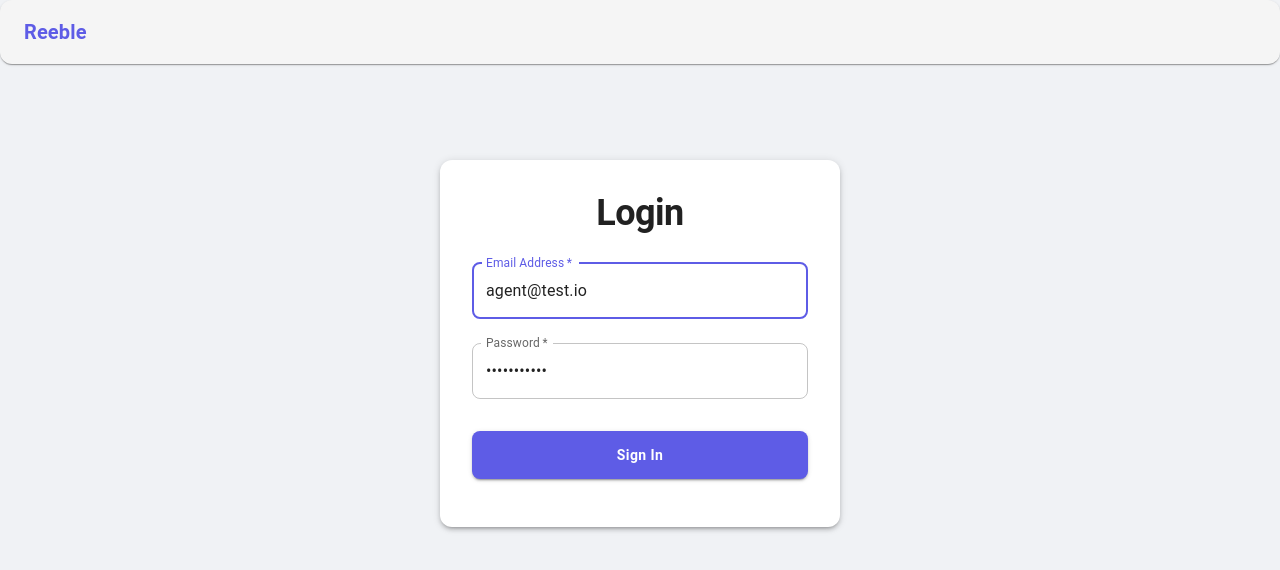
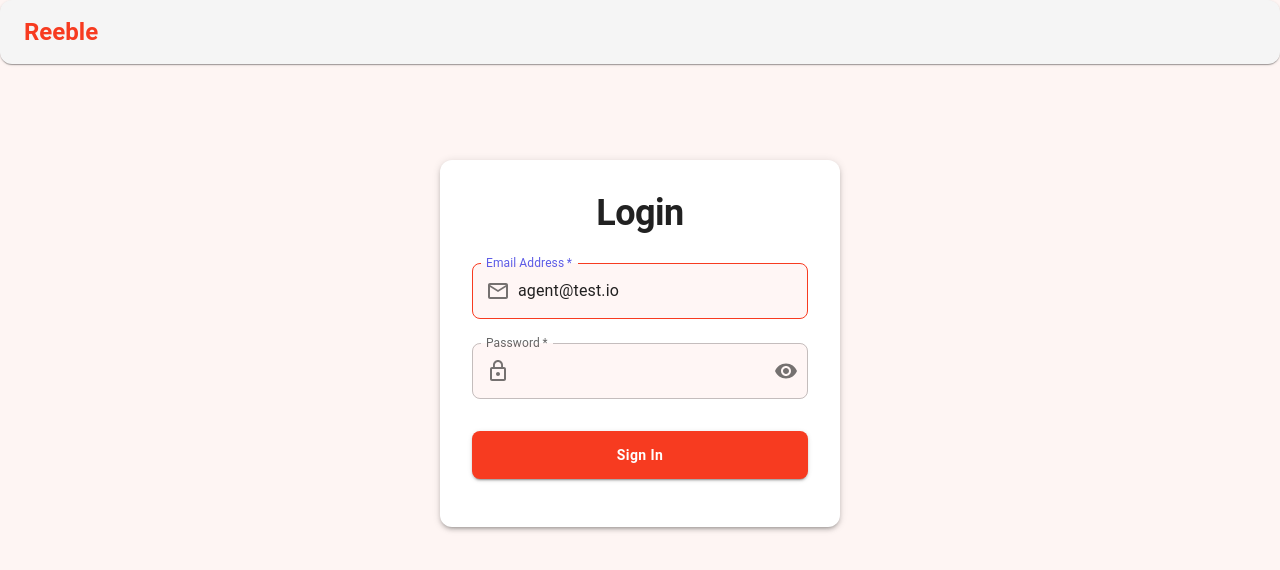
Before and after one commit to magicdragon919/reeble-home-assignment, a React (Vite) app in the folder frontend/: page /login in a window 1280 px wide. Shown: the top 570 px of the page. Built offline with nearby package versions, Linux system fonts and the light colour scheme; no server answers.

Commit message:
feat: Modify the css.

```diff
--- a/frontend/src/components/AdminTemplateTable.tsx
+++ b/frontend/src/components/AdminTemplateTable.tsx
@@ -17,7 +17,7 @@ export const TemplateTable = ({ data }: any) => {
               <TableRow>
                 <TableCell sx={{ fontWeight: 'bold' }}>Template Name</TableCell>
                 <TableCell sx={{ fontWeight: 'bold' }}>Owner (Agent)</TableCell>
-                <TableCell sx={{ fontWeight: 'bold' }}>Latest Submission By</TableCell>
+                <TableCell sx={{ fontWeight: 'bold' }}>Latest Submission Created</TableCell>
                 <TableCell sx={{ fontWeight: 'bold' }}>View</TableCell>
               </TableRow>
             </TableHead>
@@ -27,16 +27,17 @@ export const TemplateTable = ({ data }: any) => {
                   <TableCell>{item.template.title}</TableCell>
                   <TableCell>{item.owner.email}</TableCell>
                   <TableCell>
-                    {item.latest_submission ? `User ID: ${item.latest_submission.buyer_id}` : 'N/A'}
+                    {item.latest_submission ? (new Date(item.latest_submission.created_at).toLocaleDateString()) : 'N/A'}
                   </TableCell>
                   <TableCell>
                     {item.latest_submission?.filled_pdf_url ? (
                       <Button
                         variant="outlined"
-                        startIcon={<VisibilityIcon />}
+                        startIcon={<VisibilityIcon htmlColor='#f73b20' />}
                         href={item.latest_submission.filled_pdf_url}
                         target="_blank"
                         rel="noopener noreferrer"
+                        sx={{ color: '#f73b20', backgroundColor: '#f73b200d', border: 'none' }}
                       >
                         PDF
                       </Button>
--- a/frontend/src/components/CreateSubmissionModal.tsx
+++ b/frontend/src/components/CreateSubmissionModal.tsx
@@ -159,8 +159,14 @@ export const CreateSubmissionModal = ({ open, onClose, onSubmitSuccess }: Create
         {feedback && <Alert severity={feedback.severity} sx={{ mt: 3 }}>{feedback.message}</Alert>}
       </DialogContent>
       <DialogActions>
-        <Button onClick={onClose} disabled={isSubmitting}>Cancel</Button>
-        <Button type="submit" form="fill-form" variant="contained" disabled={isSubmitting || !selectedTemplateId || fields.length === 0}>
+        <Button onClick={onClose} disabled={isSubmitting} sx={{backgroundColor: '#f73b200d', color: '#f73b20'}}>Cancel</Button>
+        <Button
+          type="submit"
+          form="fill-form"
+          variant="contained"
+          disabled={isSubmitting || !selectedTemplateId || fields.length === 0}
+          sx={{ backgroundColor: '#f73b20f0'}}
+        >
           {isSubmitting ? <CircularProgress size={24} color="inherit" /> : 'Submit Form'}
         </Button>
       </DialogActions>
--- a/frontend/src/components/Layout.tsx
+++ b/frontend/src/components/Layout.tsx
@@ -17,14 +17,14 @@ export const Layout = () => {
         <Container maxWidth="xl">
           <Toolbar disableGutters>
             <Link component={RouterLink} to="/" sx={{ flexGrow: 1, textDecoration: 'none' }}>
-              <Typography variant="h6" color="primary" sx={{ fontWeight: 'bold' }}>
+              <Typography variant="h5" color="primary" sx={{ fontWeight: 'bold', color: '#f73b20' }}>
                 Reeble
               </Typography>
             </Link>
 
             {isAuthenticated && user && (
               <Box>
-                <Button onClick={handleLogout} variant="outlined" sx={{ ml: 2 }}>
+                <Button onClick={handleLogout} variant="outlined" sx={{ ml: 2, backgroundColor: '#f73b200d', color: '#f73b20', border: 'none' }}>
                   Logout
                 </Button>
               </Box>
--- a/frontend/src/components/UploadTemplateModal.tsx
+++ b/frontend/src/components/UploadTemplateModal.tsx
@@ -86,7 +86,7 @@ export const UploadTemplateModal = ({ open, onClose, onUploadSuccess }: UploadTe
         )}
       </DialogContent>
       <DialogActions>
-        <Button onClick={onClose} disabled={isLoading}>Cancel</Button>
+        <Button onClick={onClose} disabled={isLoading} sx={{ color: '#f73b20', backgroundColor: '#f73b200d', fontWeight: 'bold' }}>Cancel</Button>
       </DialogActions>
     </Dialog>
   );
--- a/frontend/src/pages/Login.tsx
+++ b/frontend/src/pages/Login.tsx
@@ -1,15 +1,20 @@
 import React, { useState } from 'react';
 import { useAuth } from '../contexts/AuthContext';
 import { useNavigate } from 'react-router-dom';
-import { Box, TextField, Button, Typography, Paper, Alert, CircularProgress } from '@mui/material';
+import { Box, TextField, Button, Typography, Paper, Alert, CircularProgress, InputAdornment, IconButton } from '@mui/material';
+import { Email as EmailIcon, Lock as LockIcon, Visibility, VisibilityOff, Language as LanguageIcon, Cookie as CookieIcon, Lock, LockOutline, EmailOutlined, } from '@mui/icons-material'
 
 export const Login = () => {
   const [email, setEmail] = useState('agent@test.io');
   const [password, setPassword] = useState('password123');
+  const [showPassword, setShowPassword] = useState(false);
   const [error, setError] = useState('');
   const [isLoading, setIsLoading] = useState(false);
   const { login } = useAuth();
   const navigate = useNavigate();
+
+  const handleClickShowPassword = () => setShowPassword((show) => !show);
+  const handleMouseDownPassword = (event: any) => event.preventDefault();
 
   const handleSubmit = async (e: React.FormEvent) => {
     e.preventDefault();
@@ -43,18 +48,26 @@ export const Login = () => {
             autoComplete="email"
             autoFocus
             value={email}
+            InputProps={{ disableUnderline: true, sx: { borderRadius: '8px', bgcolor: '#fff6f5' },
+              startAdornment: (<InputAdornment position='start'><EmailOutlined></EmailOutlined></InputAdornment>)
+            }}
             onChange={e => setEmail(e.target.value)}
           />
           <TextField
+            fullWidth
+            required
             margin="normal"
-            required
-            fullWidth
             name="password"
             label="Password"
-            type="password"
+            type={showPassword ? 'text' : 'password'}
             id="password"
             autoComplete="current-password"
-            value={password}
+            variant="outlined"
+            InputProps={{ disableUnderline: true, sx: { borderRadius: '8px', bgcolor: '#fff6f5' },
+              endAdornment: (<InputAdornment position="end"><IconButton aria-label="toggle password visibility" onClick={handleClickShowPassword} onMouseDown={handleMouseDownPassword} edge="end">{showPassword ? <VisibilityOff /> : <Visibility />}</IconButton></InputAdornment>),
+              startAdornment: (<InputAdornment position='start'><LockOutline></LockOutline></InputAdornment>)
+            }}
+            sx={{ mb: 1 }}
             onChange={e => setPassword(e.target.value)}
           />
           {error && <Alert severity="error" sx={{ mt: 2 }}>{error}</Alert>}
@@ -63,7 +76,7 @@ export const Login = () => {
             fullWidth
             variant="contained"
             disabled={isLoading}
-            sx={{ mt: 3, mb: 2, py: 1.5 }}
+            sx={{ mt: 3, mb: 2, py: 1.5, backgroundColor: "#f73b20" }}
           >
             {isLoading ? <CircularProgress size={24} color="inherit" /> : 'Sign In'}
           </Button>
--- a/frontend/src/sections/AdminDashboard.tsx
+++ b/frontend/src/sections/AdminDashboard.tsx
@@ -34,7 +34,7 @@ export const AdminDashboard = () => {
 
   return (
     <Paper sx={{ p: 4 }}>
-      <Typography variant="h2" component="h1" gutterBottom>
+      <Typography variant="h2" component="h1" gutterBottom color='#f73b20'>
         Admin Dashboard
       </Typography>
       <TemplateTable data={data}/>
--- a/frontend/src/sections/AgentDashboard.tsx
+++ b/frontend/src/sections/AgentDashboard.tsx
@@ -62,16 +62,16 @@ export const AgentDashboard = () => {
     <Paper sx={{ p: { xs: 2, sm: 3, md: 4 }, width: '100%' }}>
       {/* --- HEADER --- */}
       <Box sx={{ display: 'flex', justifyContent: 'space-between', alignItems: 'center', mb: 3, flexWrap: 'wrap', gap: 2 }}>
-        <Typography variant="h4" component="h1">
+        <Typography variant="h4" component="h1" sx={{ color: '#f73b20', fontWeight: 'bold' }}>
           Template Management
         </Typography>
-        <Button variant="contained" size="large" onClick={() => setIsModalOpen(true)}>
+        <Button variant="contained" size="large" onClick={() => setIsModalOpen(true)} sx={{ backgroundColor: '#f73b20', fontWeight: 'bold' }}>
           Upload New Template
         </Button>
       </Box>
 
       {/* --- TEMPLATES TABLE --- */}
-      <Typography variant="h6" gutterBottom>
+      <Typography variant="h5" gutterBottom sx={{ fontWeight: 'bold' }}>
         My Uploaded Templates
       </Typography>
 
@@ -114,11 +114,11 @@ export const AgentDashboard = () => {
                     <TableCell>{new Date(template.created_at).toLocaleDateString()}</TableCell>
                     <TableCell align="right">
                       <IconButton aria-label="view" color="primary">
-                        <VisibilityIcon />
+                        <VisibilityIcon htmlColor='#f73b20'/>
                       </IconButton>
-                      <IconButton aria-label="delete" color="error" onClick={() => handleDeleteTemplate(template.id)}>
+                      {/* <IconButton aria-label="delete" color="error" onClick={() => handleDeleteTemplate(template.id)}>
                         <DeleteIcon />
-                      </IconButton>
+                      </IconButton> */}
                     </TableCell>
                   </TableRow>
                 ))
--- a/frontend/src/theme.ts
+++ b/frontend/src/theme.ts
@@ -9,7 +9,7 @@ const theme = createTheme({
       main: '#7e7deb',
     },
     background: {
-      default: '#f0f2f5', // Light grey background
+      default: '#f73b200d', // Light grey background
       paper: '#ffffff',
     },
   },
@@ -54,7 +54,24 @@ const theme = createTheme({
         root: {
           '& .MuiOutlinedInput-root': {
             borderRadius: 8,
-          }
+            border: 'none',
+            '&.Mui-focused fieldset': {
+              border: '1px solid #f73b20',
+            }
+          },
+        }
+      }
+    },
+    MuiFormControl: {
+      styleOverrides: {
+        root: {
+          '& .MuiOutlinedInput-root': {
+            borderRadius: 8,
+            border: 'none',
+            '&.Mui-focused fieldset': {
+              border: '1px solid #f73b20',
+            }
+          },
         }
       }
     }
```
Also changed, not shown: frontend/src/sections/BuyerDashboard.tsx (+13 -7 lines).
